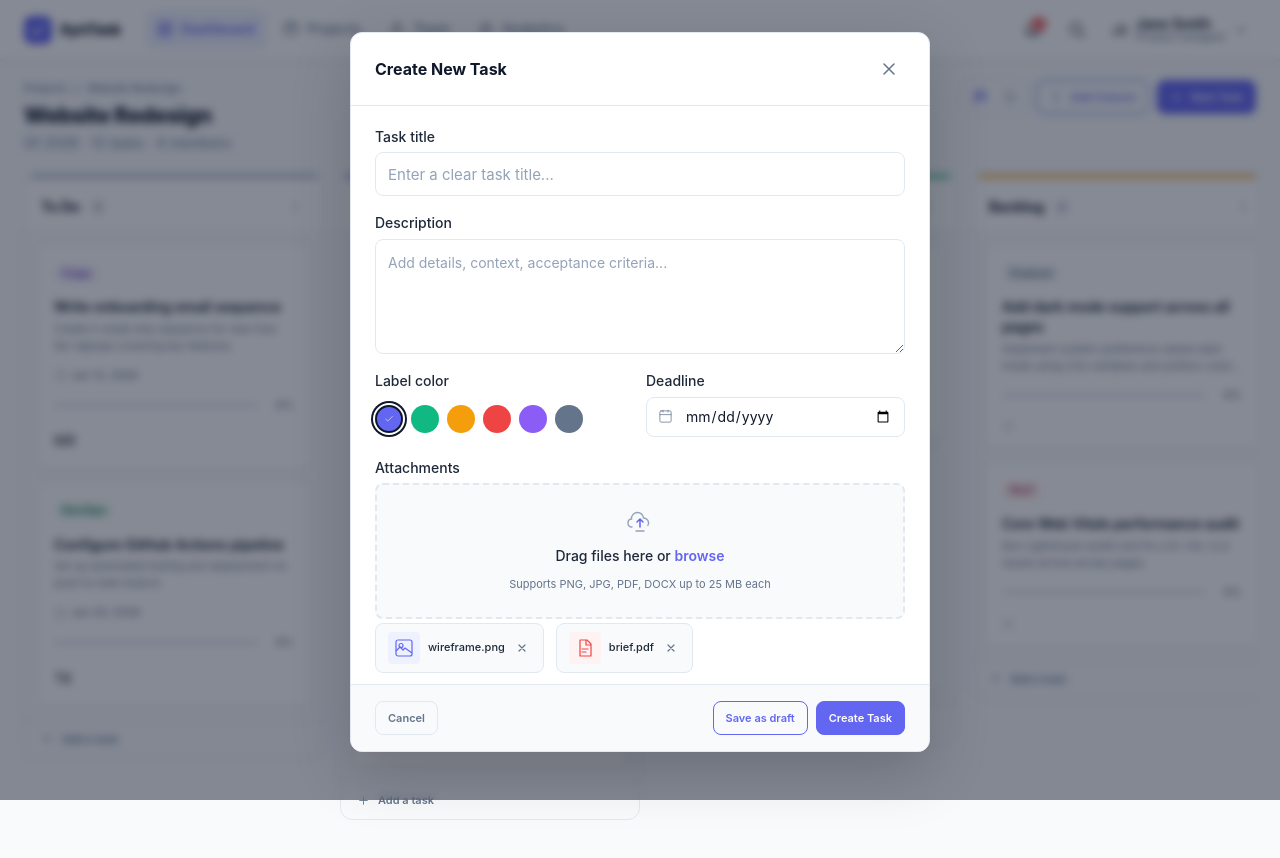
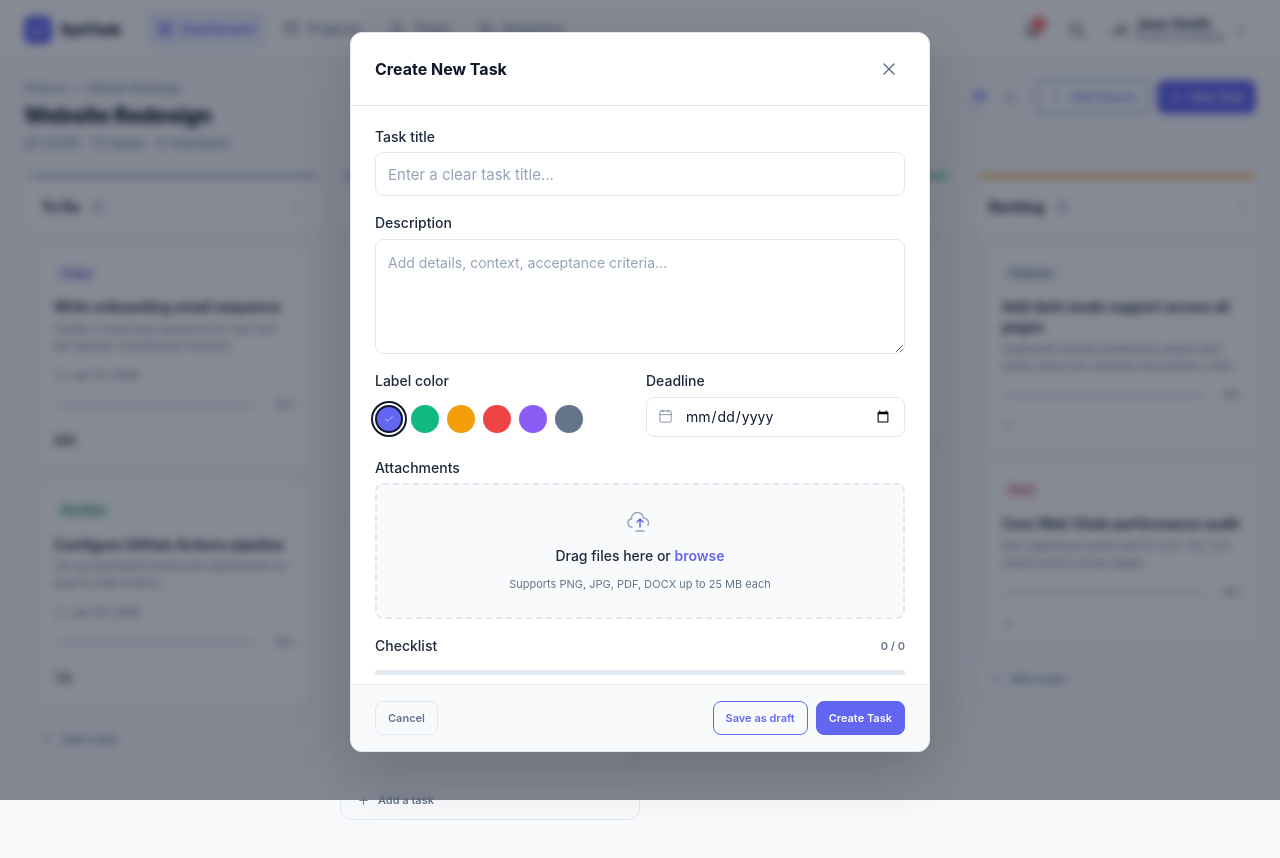
Before and after one commit to wijimenezz/ProyectoM4_WilsonJimenez, a React (Vite) app: page / in a window 1280 px wide. Both pictures are taken after a click on the button "New Task". Built offline with nearby package versions, Linux system fonts and the light colour scheme.

Commit message:
feats: Implementar Logica para subir andjuntos, vaciamos los arrays iniciales

```diff
--- a/src/components/taskForm/Attachment.tsx
+++ b/src/components/taskForm/Attachment.tsx
@@ -1,3 +1,4 @@
+import { useRef } from "react";
 import type { Attachment } from "./TypesTaskForm";
 
 // --- Ícono de subida ---
@@ -37,24 +38,62 @@ const CloseIcon = () => (
 );
 
 // --- Sub-componente: Dropzone ---
-const Dropzone = () => (
+
+interface DropzoneProps {
+  onAdd: (files: Attachment[]) => void;
+}
+
+const Dropzone = ({ onAdd }: DropzoneProps) => {
+  // referencia al input file
+  const inputRef = useRef<HTMLInputElement>(null);
+
+  // cuando usuario selecciona archivos
+  const handleFileChange = (e: React.ChangeEvent<HTMLInputElement>) => {
+    const files = e.target.files;
+
+    if (!files) return;
+
+    // convertir FileList → Attachment[]
+    const mappedFiles: Attachment[] = Array.from(files).map((file) => ({
+      id: crypto.randomUUID(),
+      name: file.name,
+      type: file.type.startsWith("image") ? "img" : "doc",
+    }));
+
+    // enviar archivos al padre
+    onAdd(mappedFiles);
+  };
+
+  return (
     <div
       className="dropzone"
       role="button"
-    aria-label="Upload files by clicking or drag and drop"
       tabIndex={0}
+      onClick={() => inputRef.current?.click()}
     >
+      {/* input REAL oculto */}
+      <input
+        ref={inputRef}
+        type="file"
+        hidden
+        multiple
+        onChange={handleFileChange}
+      />
+
       <div className="dropzone__icon" aria-hidden="true">
         <UploadIcon />
       </div>
+
       <p className="dropzone__primary-text">
         Drag files here or <span className="dropzone__link">browse</span>
       </p>
+
       <p className="dropzone__helper-text">
         Supports PNG, JPG, PDF, DOCX up to 25 MB each
       </p>
     </div>
   );
+};
 
 // --- Sub-componente: AttachThumb (una miniatura por archivo) ---
 interface AttachThumbProps {
@@ -142,15 +181,17 @@ const AttachThumb = ({ attachment, onRemove }: AttachThumbProps) => (
 interface AttachmentsFieldProps {
   attachments: Attachment[];
   onRemove: (id: string) => void;
+  onAdd: (files: Attachment[]) => void;
 }
 
 export const AttachmentsField = ({
   attachments,
   onRemove,
+  onAdd,
 }: AttachmentsFieldProps) => (
   <div className="form-group">
     <span className="form-label">Attachments</span>
-    <Dropzone />
+    <Dropzone onAdd={onAdd} />
     {attachments.length > 0 && (
       <div className="attachment-previews" aria-label="Uploaded attachments">
         {attachments.map((att) => (
--- a/src/components/taskForm/TaskFormModal.tsx
+++ b/src/components/taskForm/TaskFormModal.tsx
@@ -18,18 +18,9 @@ interface TaskFormModalProps {
   onSubmit?: (data: TaskFormData) => void;
 }
 
-const INITIAL_CHECKLIST: ChecklistItem[] = [
-  { id: "cl-1", text: "Review existing wireframes", done: true },
-  { id: "cl-2", text: "Create initial mockup in Figma", done: true },
-  { id: "cl-3", text: "Get stakeholder feedback", done: false },
-  { id: "cl-4", text: "Implement revisions", done: false },
-  { id: "cl-5", text: "Final design handoff to dev", done: false },
-];
+const INITIAL_CHECKLIST: ChecklistItem[] = [];
 
-const INITIAL_ATTACHMENTS: Attachment[] = [
-  { id: "att-1", name: "wireframe.png", type: "img" },
-  { id: "att-2", name: "brief.pdf", type: "doc" },
-];
+const INITIAL_ATTACHMENTS: Attachment[] = [];
 
 export const TaskFormModal = ({ onClose, onSubmit }: TaskFormModalProps) => {
   // --- Estado del formulario ---
@@ -45,6 +36,9 @@ export const TaskFormModal = ({ onClose, onSubmit }: TaskFormModalProps) => {
   // --- Handlers ---
   const handleRemoveAttachment = (id: string) => {
     setAttachments((prev) => prev.filter((a) => a.id !== id));
+  };
+  const handleAddAttachments = (newFiles: Attachment[]) => {
+    setAttachments((prev) => [...prev, ...newFiles]);
   };
 
   const handleSubmit = () => {
@@ -121,6 +115,7 @@ export const TaskFormModal = ({ onClose, onSubmit }: TaskFormModalProps) => {
             <AttachmentsField
               attachments={attachments}
               onRemove={handleRemoveAttachment}
+              onAdd={handleAddAttachments}
             />
 
             {/* ⑥ Molécula: checklist */}
```
Lines whose indentation alone changed are shown as unchanged.
